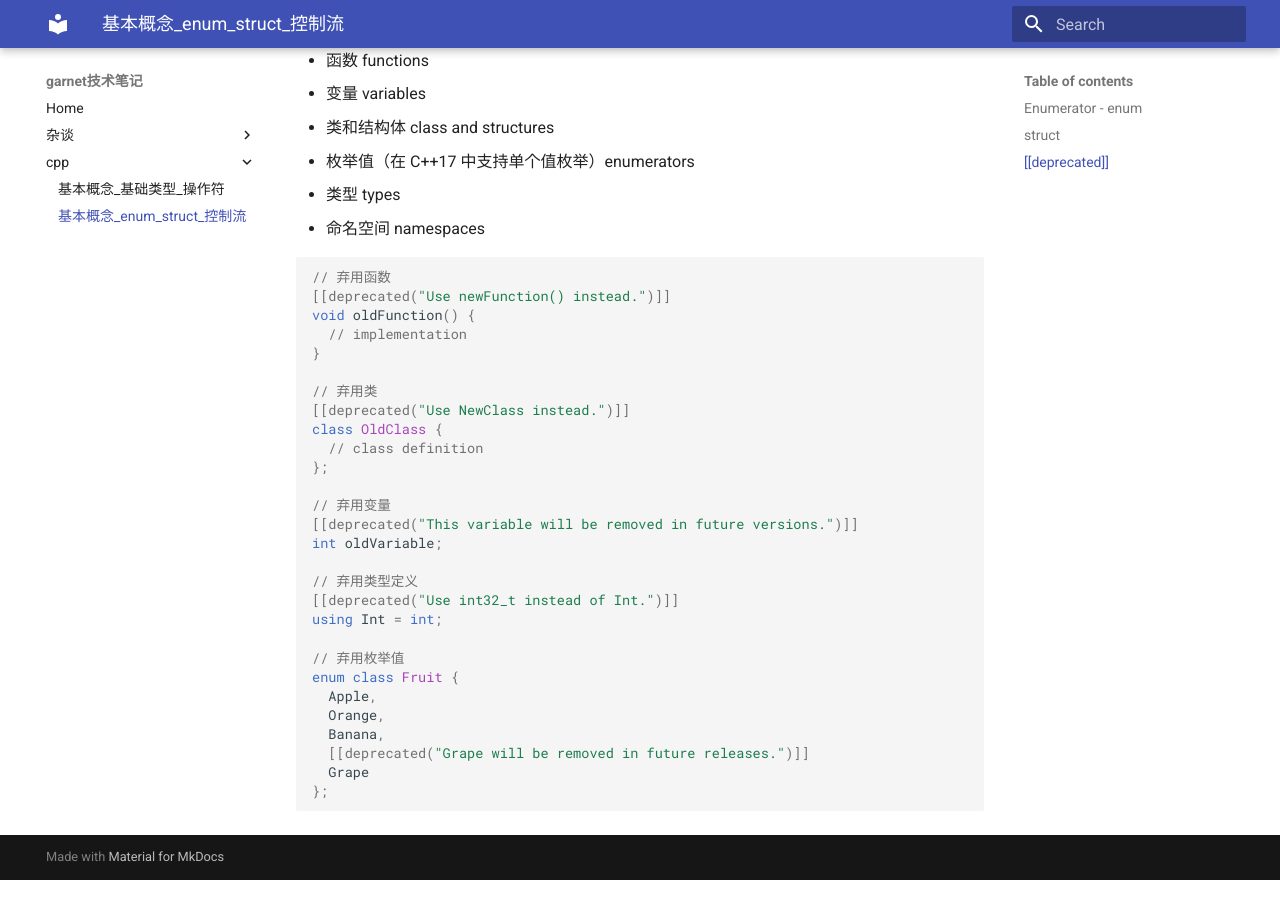
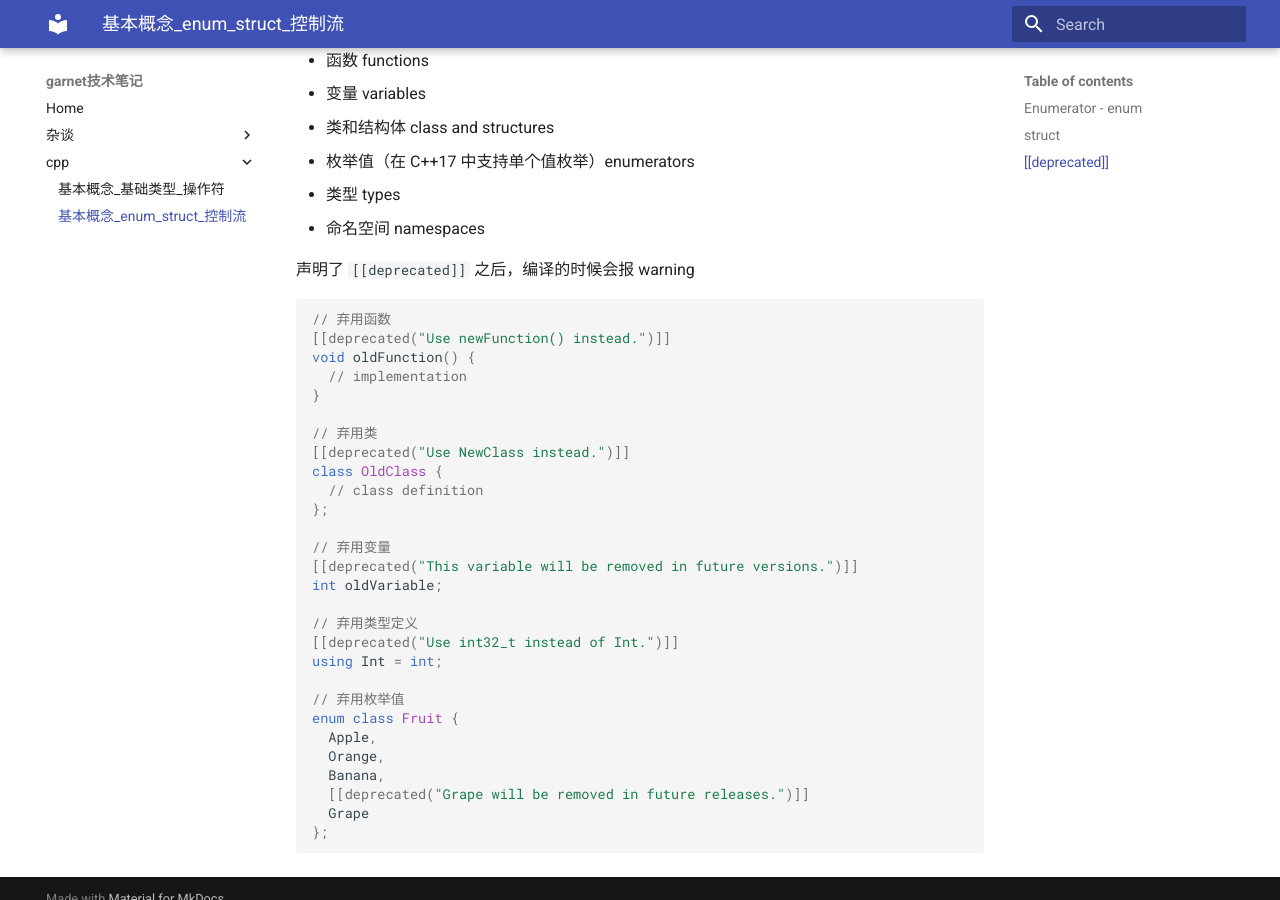
Before and after one commit to ymma98/technotes, an MkDocs documentation site: the page built from docs/cpp/基本概念_enum_struct_控制流.md, in a window 1280 px wide and 900 px high, scrolled down 3776 px. Built offline with MkDocs 1.6.1 and Material for MkDocs 9.7.7, drawn with Linux system fonts in a browser that asks for light colours; part of the change alters nothing that is shown.

Commit message:
docs/cpp/基本概念_enum_struct_控制流.md updated from https://stackedit.cn/

````diff
--- a/docs/cpp/基本概念_enum_struct_控制流.md
+++ b/docs/cpp/基本概念_enum_struct_控制流.md
@@ -187,6 +187,8 @@ void configureDevice() {
 -   类型 types
 -   命名空间 namespaces
 
+声明了 `[[deprecated]]` 之后，编译的时候会报 warning
+
 ```cpp
 // 弃用函数
 [[deprecated("Use newFunction() instead.")]]
@@ -218,7 +220,7 @@ enum class Fruit {
 };
 ```
 <!--stackedit_data:
-eyJoaXN0b3J5IjpbLTQ5NzA4NjU1Miw2MTEzODAxOSwtNjE5OD
-UyMDAzLDE1ODE5ODg1NTcsMTU0ODUzOTgwMCwtNjkwOTUwNjA4
-LDkzODg5NDA3OF19
+eyJoaXN0b3J5IjpbLTIwOTIxOTExMTksNjExMzgwMTksLTYxOT
+g1MjAwMywxNTgxOTg4NTU3LDE1NDg1Mzk4MDAsLTY5MDk1MDYw
+OCw5Mzg4OTQwNzhdfQ==
 -->
````
